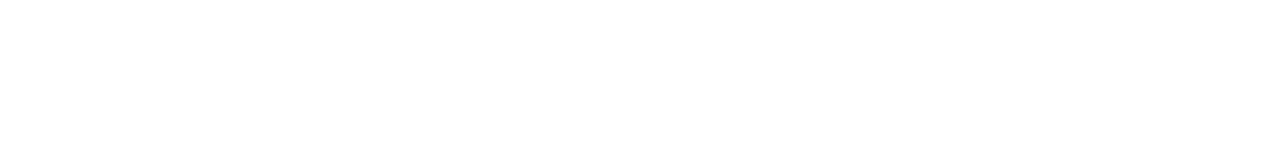
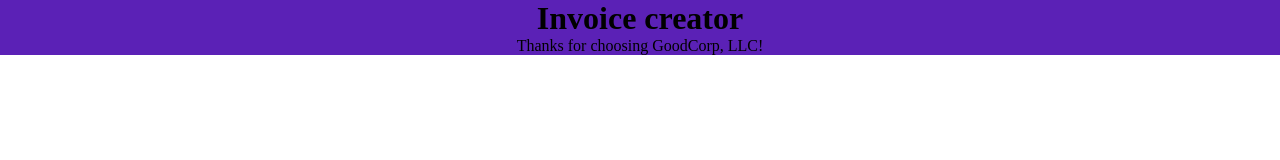
Before and after one commit to jonhayjr/inovice-creator, a plain HTML site: page index.html in a window 1280 px wide. Drawn offline with Linux system fonts and the light colour scheme.

Commit message:
Linked stylesheet and javascript.  Added some initial styles and content

```diff
--- a/css/index.css
+++ b/css/index.css
@@ -0,0 +1,22 @@
+/*Import Google Font*/
+@import url('https://fonts.googleapis.com/css2?family=Roboto:wght@300;500;700;900&display=swap');
+
+/*Stylesheet reset*/
+* {
+    margin: 0;
+    padding: 0;
+    box-sizing: border-box;
+}
+
+:root {
+    --primary-color: #5B21B6;
+    --secondary-color: #1F2937;
+    --white: #F5F5F5;
+    --grey: #D1D4F4;
+}
+
+/*Header*/
+.header {
+    text-align: center;
+    background-color: var(--primary-color);
+}
--- a/index.html
+++ b/index.html
@@ -4,9 +4,14 @@
     <meta charset="UTF-8">
     <meta http-equiv="X-UA-Compatible" content="IE=edge">
     <meta name="viewport" content="width=device-width, initial-scale=1.0">
-    <title>Document</title>
+    <title>Invoice Creator</title>
+    <link rel="stylesheet" href="./css/index.css">
 </head>
 <body>
-
+    <header class="header">
+        <h1 class="heading">Invoice creator</h1>
+        <p class="heading-decription">Thanks for choosing GoodCorp, LLC!</p>
+    </header>
+    <script src="./js/index.js"></script>
 </body>
 </html>
```
Also changed, not shown: img/EmailIcon.svg (added).
